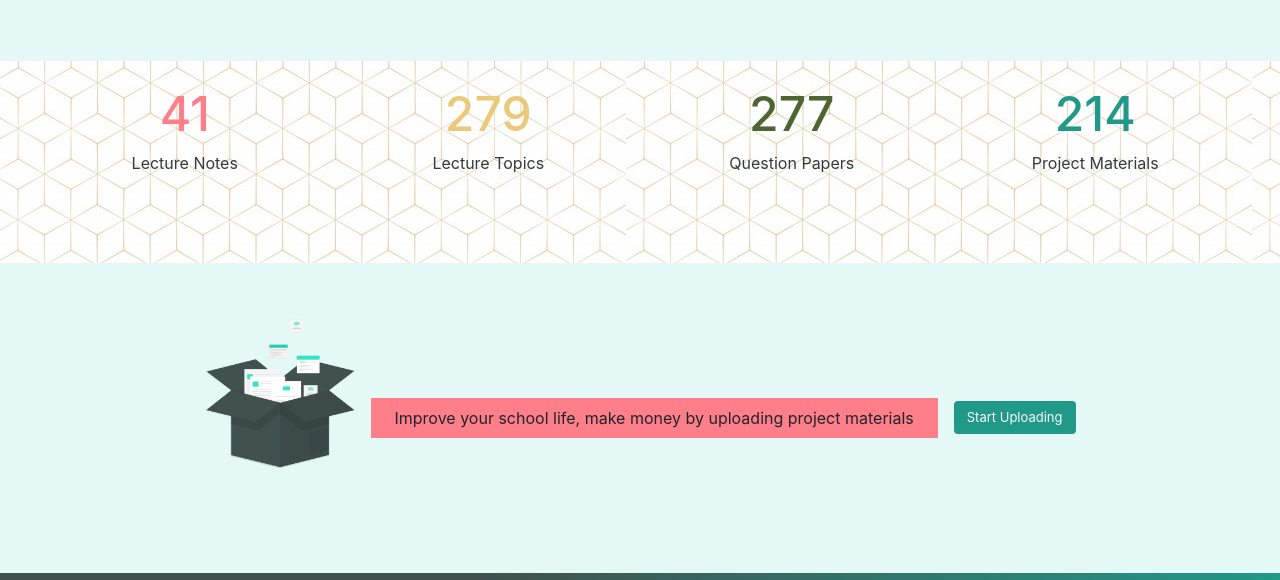
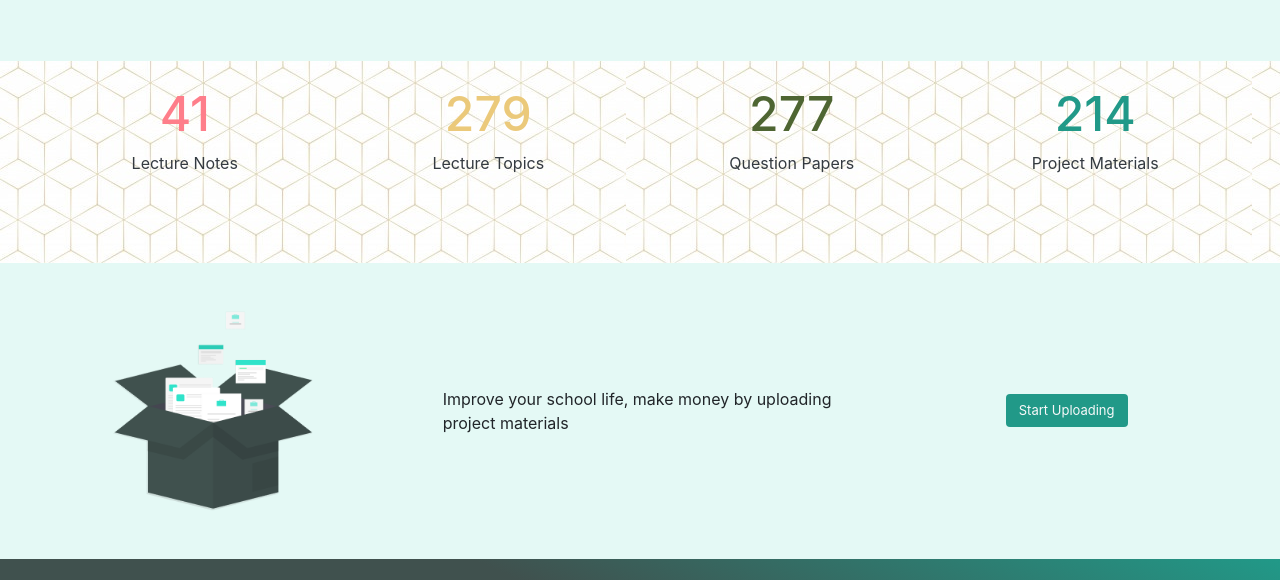
Before and after one commit to AnthoniaOkafor/greenbrain-clone, a plain HTML site: page index.html in a window 1280 px wide. Shown: the part 1149-1729 px from the top of the page. Drawn offline with nearby package versions, Linux system fonts and the light colour scheme.

Commit message:
completed index page

```diff
--- a/index.html
+++ b/index.html
@@ -118,7 +118,22 @@
           </div>
         </div>
 
-        <div class="d-flex flex-row flex-wrap justify-content-center align-items-center upload p-5">
+        <div class="container-fluid upload">
+          <div class="row row-content justify-content-center text-center align-items-center">
+            <div class="col-12 col-sm-4  my-5">
+                <img src="/images/collection_box.png" width="200" height="200">
+            </div>
+            <div class="col-12 col-sm-4 text-left p-3">
+                Improve your school life, make money by uploading project materials
+            </div>
+            <div class="col-12 col-sm-4 btn-div my-4">
+              <button type="button" class="btn btn-green text-light">Start Uploading</button></div>
+
+        </div>
+
+        </div>
+
+        <!--<div class="d-flex flex-row flex-wrap justify-content-center align-items-center upload p-5">
             <div class="p-2 mb-sm-5 img-div" >
             <img src="/images/collection_box.png" width="150" height="150">
             </div>
@@ -126,7 +141,7 @@
             <div class="p-2 btn-div"><button type="button" class="btn btn-green text-light">Start Uploading</button></div>
 
         </div>
-
+        -->
         <div class="footer text-light">
           <div class="container-fluid">
 
```
Also changed, not shown: login.html (added), signup.html (added).
